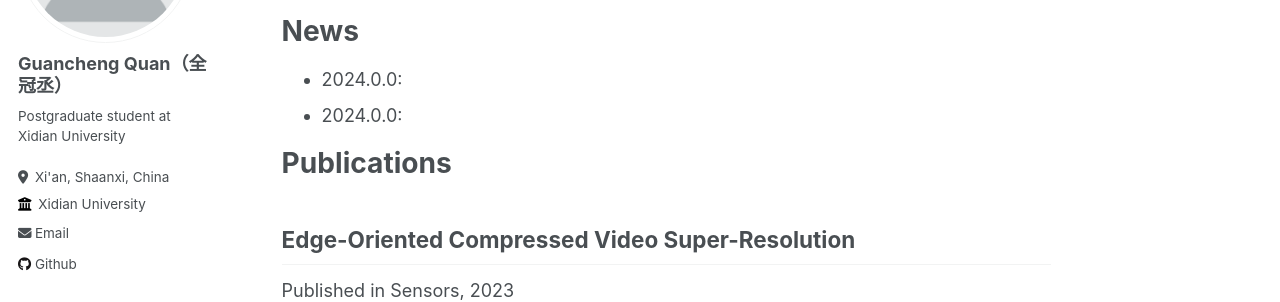
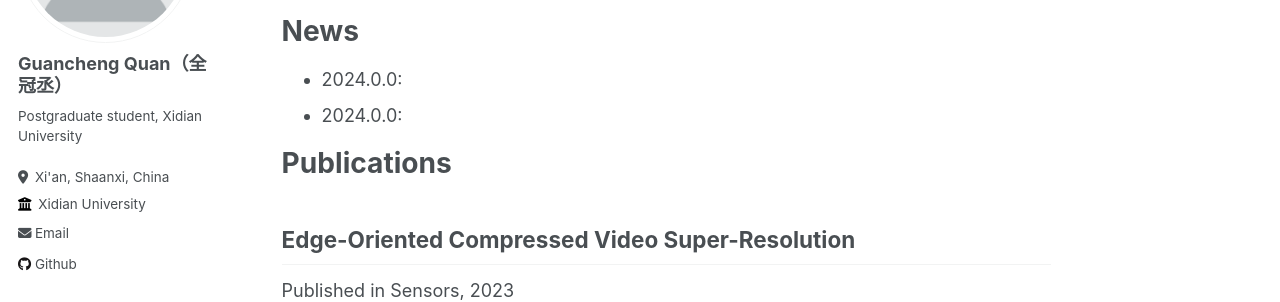
Before and after one commit to GiCI-Q/GiCI-Q.github.io, a Jekyll site: the page built from _pages/about.md, in a window 1280 px wide. Shown: the part 238-540 px from the top of the page. Built offline with Jekyll 4.4.1, drawn with Linux system fonts in a browser that asks for light colours.

```diff
--- a/_config.yml
+++ b/_config.yml
@@ -24,7 +24,7 @@ author:
   avatar           : "profile.png"
   name             : "Guancheng Quan（全冠丞）"
   pronouns         : # example: "she/her"
-  bio              : "Postgraduate student at Xidian University"
+  bio              : "Postgraduate student, Xidian University"
   location         : "Xi'an, Shaanxi, China"
   employer         : "Xidian University"
   uri              : # URL
```
